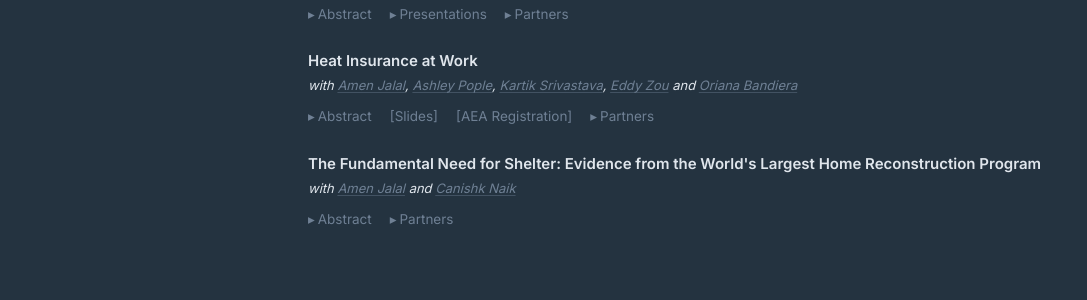
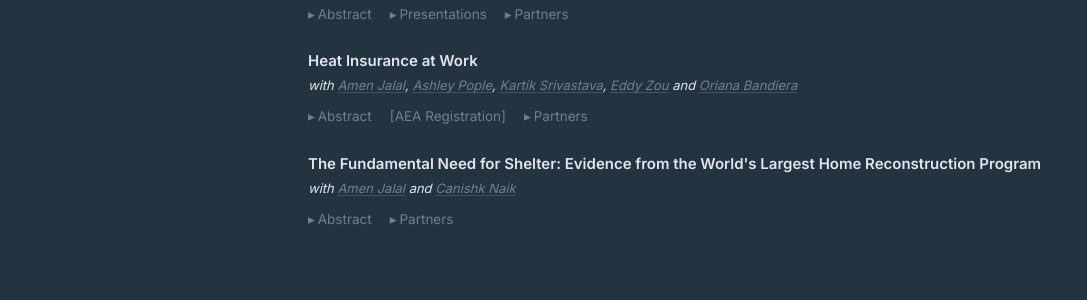
Before and after one commit to polsimpson/polsimpson.github.io, a Jekyll site: the page built from _pages/about.md, in a window 1280 px wide. Shown: the part 592-892 px from the top of the page, without its empty margins (96-1183 px from the left). Built offline with Jekyll 4.4.1, drawn with Linux system fonts in a browser that asks for light colours.

Commit message:
Remove heat slides link

```diff
--- a/_pages/about.md
+++ b/_pages/about.md
@@ -81,7 +81,6 @@ I am on the 2026-27 academic job market.
       <summary>Abstract</summary>
       <div class="content">Heatwaves, intensified by climate change, hit the poorest the hardest. Many are exposed to dangerous temperatures through outdoor or factory-based work, and have limited access to adaptive resources. How can social protection evolve to address the growing losses caused by extreme heat? We conduct a randomized controlled trial among low-income workers in Delhi, India, comparing the effects of temperature-indexed heat alerts, anticipatory daily wage payments delivered before heat events, and same-day daily wage payments delivered during heatwaves. We measure impacts on labour supply, adaptive behaviours, health, and financial wellbeing. The design separately identifies the value of information, the value of cash, and the value of acting ahead of heatwaves.</div>
     </details>
-    <a class="action-link" href="https://amenjalal.com/docs/JPSZB_2025.pdf">[Slides]</a>
     <a class="action-link" href="https://www.socialscienceregistry.org/trials/15728">[AEA Registration]</a>
     <details>
       <summary>Partners</summary>
```
